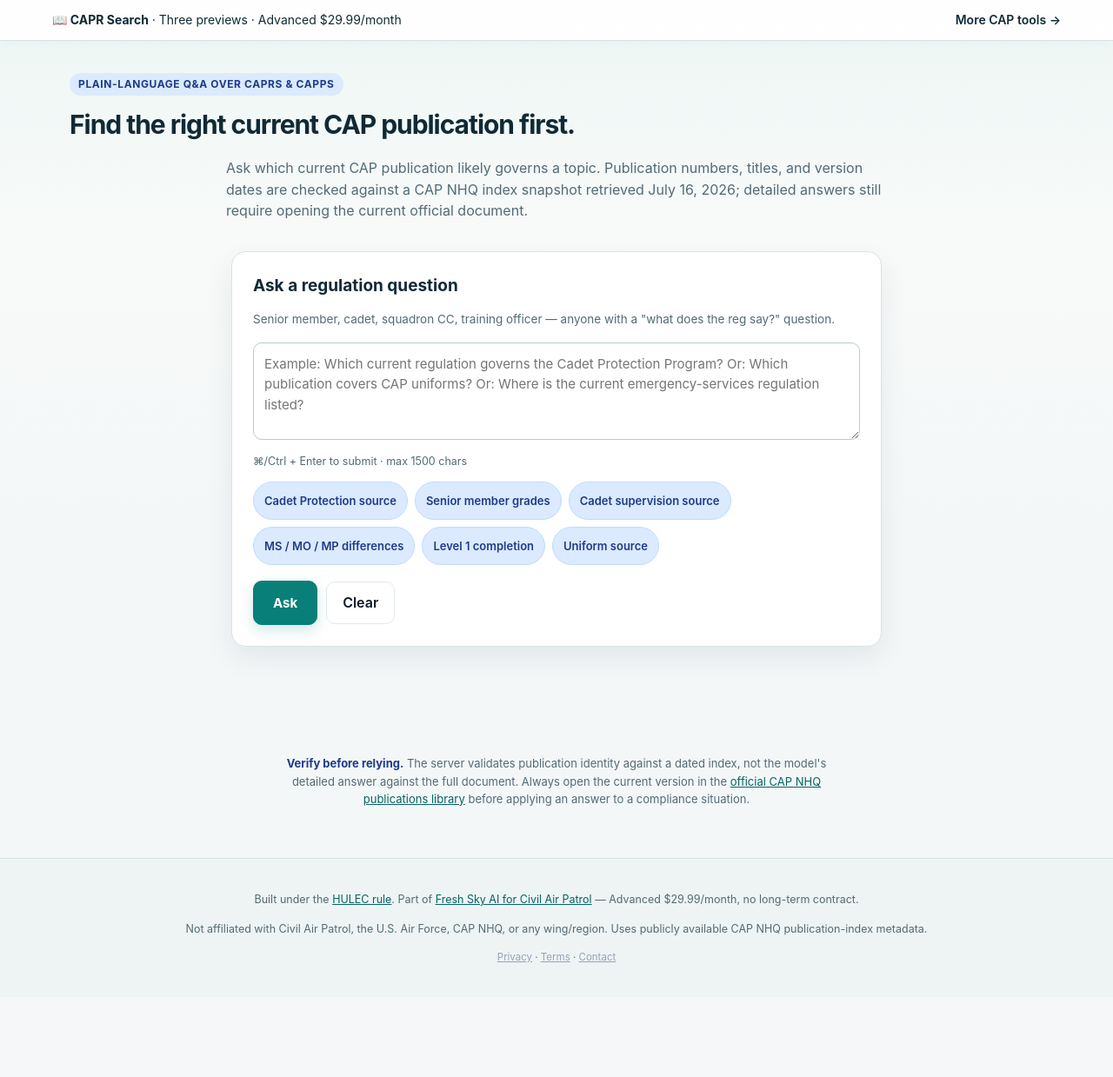
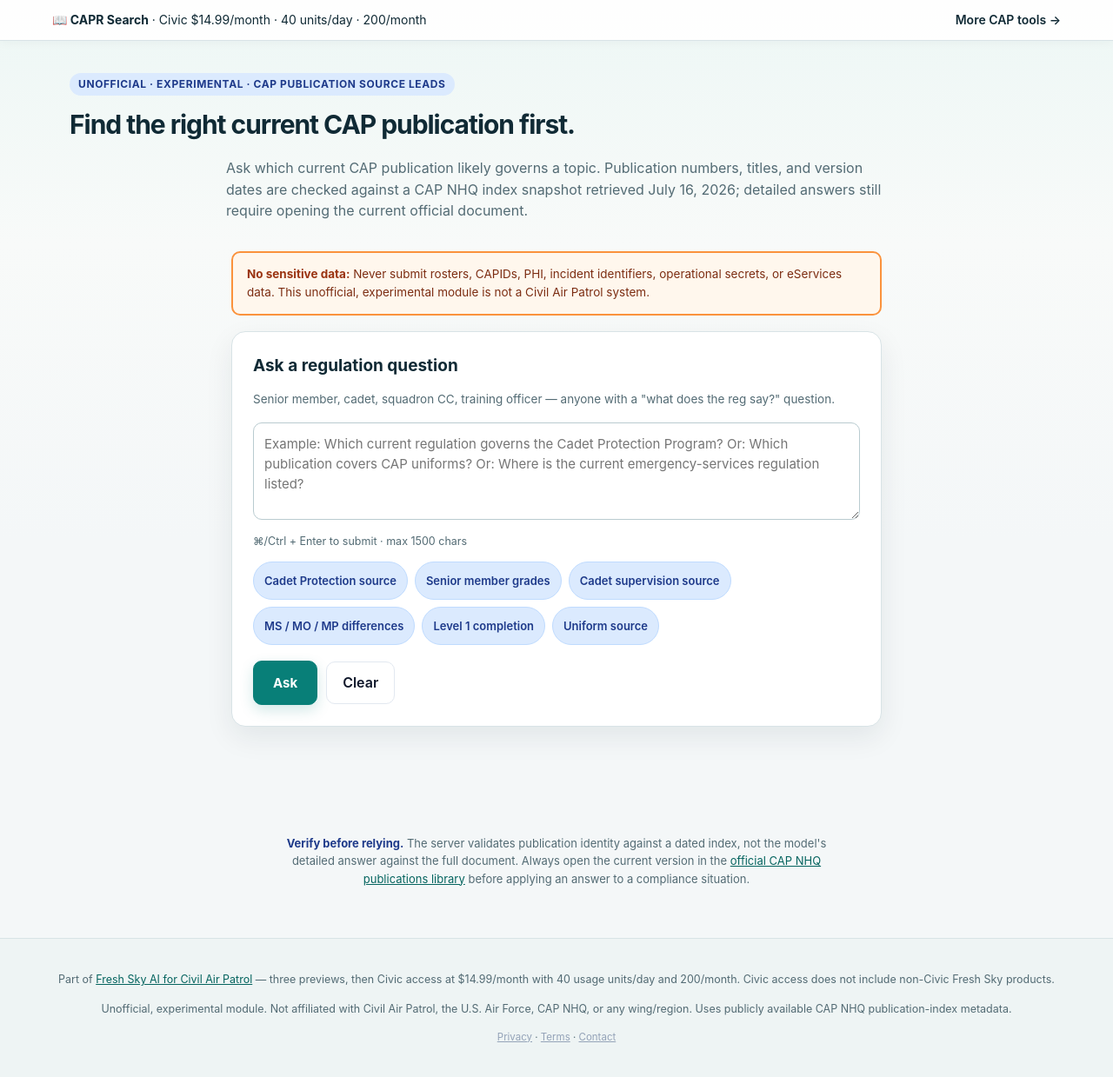
Before and after one commit to justfreshsky-jpg/CAPRSearch, a Flask app: page / in a window 1280 px wide. Shown: the whole page at 87% size. Before the commit the page ends 1107 px from the top, so only its background shows below. Run offline with Flask 3, Linux system fonts and the light colour scheme.

Commit message:
Align CAPR Search with Civic pricing and safety

```diff
--- a/app.py
+++ b/app.py
@@ -36,6 +36,7 @@ register_freemium(
     primary_url=os.environ.get('APP_URL', 'https://capr.freshskyai.com'),
     community_mode=True,
     gate_all_post=True,
+    workspace_id='civic',
 )
 install_hulec(app, slug='capr')
 install_security_headers(app)
@@ -353,11 +354,11 @@ _PRIVACY_HTML = """<!DOCTYPE html>
 </head><body>
 <a href="/">← Back to CAPR Search</a>
 <h1>Privacy Policy — CAPR Search</h1>
-<p><em>Last updated 2026-07-16</em></p>
+<p><em>Last updated 2026-07-26</em></p>
 <h2>What we collect</h2>
-<p>CAPR Search is a stateless tool. We do <strong>not</strong> require accounts. We do <strong>not</strong> store the text or voice input you submit. We do <strong>not</strong> upload member rosters, patient data, or any personally identifying information.</p>
+<p>CAPR Search is a stateless tool. We do <strong>not</strong> store the text or voice input you submit. An email address is used only when you choose to sign in for paid access. CAPR Search does not accept or need member rosters, CAPIDs, patient health information (PHI), incident identifiers, or operational secrets.</p>
 <h2>What we send to AI providers</h2>
-<p>The text or voice transcript you submit is sent through the configured restricted U.S. AI provider pool. Provider availability can change. The shared privacy layer rejects several common identifier patterns before provider calls, but automated screening is not a substitute for removing identifying information. Do not submit PII, member rosters, payment data, or sensitive operational details.</p>
+<p>The text or voice transcript you submit is sent through the configured restricted U.S. AI provider pool. Provider availability can change. The shared privacy layer rejects several common identifier patterns before provider calls, but automated screening is not a substitute for removing identifying information. <strong>Do not submit rosters, CAPIDs, PHI, incident identifiers, operational secrets, payment data, or other sensitive data.</strong></p>
 <h2>What gets logged</h2>
 <p>Standard request metadata (IP address, timestamp, response code) is logged by Google Cloud Run for operational purposes (debugging, abuse prevention) and rotated automatically per Google retention defaults. We do not associate logs with individual users.</p>
 <h2>Cookies</h2>
@@ -375,13 +376,13 @@ _TERMS_HTML = """<!DOCTYPE html>
 </head><body>
 <a href="/">← Back to CAPR Search</a>
 <h1>Terms of Use — CAPR Search</h1>
-<p><em>Last updated 2026-05-07</em></p>
+<p><em>Last updated 2026-07-26</em></p>
 <h2>What this is</h2>
-<p>CAPR Search is a paid, member-focused tool offered by Fresh Sky LLC for use by U.S. Civil Air Patrol members. Three previews are included; continued access is $29.99/month and may be canceled monthly.</p>
+<p>CAPR Search is an unofficial, experimental, privacy-first Civic module offered by Fresh Sky LLC. Three previews are included; Civic access is $14.99/month with an allowance of 40 usage units per day and 200 per month, and may be canceled monthly. Civic access covers CivicOps and CAP modules only; it does not grant access to non-Civic Fresh Sky products. Existing eligible subscriptions continue to be recognized.</p>
 <h2>What this is not</h2>
-<p>CAPR Search is <strong>not</strong> affiliated with any government agency, military service, or official entity. Output is AI-generated and intended as a draft or study aid only — the human user is responsible for verifying accuracy against authoritative current sources before acting on or filing anything.</p>
+<p>CAPR Search is <strong>not</strong> an official Civil Air Patrol publication search system and is not affiliated with or endorsed by Civil Air Patrol, any government agency, or any military service. Output is AI-generated and intended as a source lead only — the human user is responsible for opening and verifying the authoritative current publication before acting.</p>
 <h2>Use at your own discretion</h2>
-<p>You agree to use the tool in good faith. Do not submit personally identifying information (PII) about third parties, patient health information (PHI), or classified/sensitive operational details. The tool is not designed to handle such data and we do not warrant against any misuse.</p>
+<p>You agree to use the tool in good faith. <strong>Do not submit rosters, CAPIDs, personally identifying information (PII), patient health information (PHI), incident identifiers, operational secrets, or classified/sensitive operational details.</strong> The tool is not designed to handle such data and we do not warrant against any misuse.</p>
 <h2>No warranty</h2>
 <p>The tool is provided "as is" without warranty of any kind. Fresh Sky LLC disclaims all liability for damages arising from use or misuse of the output.</p>
 <h2>Changes</h2>
--- a/requirements.txt
+++ b/requirements.txt
@@ -3,4 +3,5 @@ Werkzeug==3.1.8
 gunicorn==23.0.0
 requests==2.34.2
 urllib3==2.7.0
-freshsky-common @ git+https://github.com/justfreshsky-jpg/freshsky-common.git@587c4381f5976e66341fca42ca130a29528587bb
+# freshsky-common v0.6.0
+freshsky-common @ git+https://github.com/justfreshsky-jpg/freshsky-common.git@05fe2d0a11fd81ee82f16f6270fc061b0fc15b37
--- a/templates/index.html
+++ b/templates/index.html
@@ -30,6 +30,8 @@
     .card { background:var(--card); border:1px solid var(--border); border-radius:14px; padding:24px; margin-bottom:18px; box-shadow:0 1px 3px rgba(0,0,0,.04); }
     .card h2 { margin:0 0 6px; font-size:19px; }
     .card .sub { font-size:13.5px; color:var(--muted); margin-bottom:16px; }
+    .safety-boundary { background:#fff7ed; color:#7c2d12; border:2px solid #fb923c; border-radius:10px; padding:14px 16px; margin-bottom:18px; font-size:13.5px; }
+    .safety-boundary strong { color:#9a3412; }
     label { display:block; font-weight:600; margin-bottom:8px; font-size:14px; }
     textarea { width:100%; min-height:96px; padding:12px; border:1px solid var(--border); border-radius:10px; font:inherit; font-size:15px; resize:vertical; background:#fff; }
     textarea:focus { outline:2px solid var(--accent); border-color:var(--accent); }
@@ -134,22 +136,27 @@ a:hover{color:#c4b5fd}
 </head>
 <body>
   <div class="topbar">
-    <span><strong>📖 CAPR Search</strong> &middot; Three previews · Advanced $29.99/month</span>
+    <span><strong>📖 CAPR Search</strong> &middot; Civic $14.99/month · 40 units/day · 200/month</span>
     <a href="https://cap.freshskyai.com/" target="_blank" rel="noopener">More CAP tools →</a>
   </div>
 
   <header>
-    <span class="tag">Plain-language Q&amp;A over CAPRs &amp; CAPPs</span>
+    <span class="tag">Unofficial · Experimental · CAP publication source leads</span>
     <h1>Find the right current CAP publication first.</h1>
     <p>Ask which current CAP publication likely governs a topic. Publication numbers, titles, and version dates are checked against a CAP NHQ index snapshot retrieved July 16, 2026; detailed answers still require opening the current official document.</p>
   </header>
 
   <main>
+    <aside class="safety-boundary" id="safetyBoundary" role="note">
+      <strong>No sensitive data:</strong> Never submit rosters, CAPIDs, PHI, incident identifiers,
+      operational secrets, or eServices data. This unofficial, experimental module is not a
+      Civil Air Patrol system.
+    </aside>
     <div class="card">
       <h2>Ask a regulation question</h2>
       <p class="sub">Senior member, cadet, squadron CC, training officer — anyone with a "what does the reg say?" question.</p>
 
-      <textarea id="question" placeholder="Example: Which current regulation governs the Cadet Protection Program? Or: Which publication covers CAP uniforms? Or: Where is the current emergency-services regulation listed?"></textarea>
+      <textarea id="question" aria-describedby="safetyBoundary" placeholder="Example: Which current regulation governs the Cadet Protection Program? Or: Which publication covers CAP uniforms? Or: Where is the current emergency-services regulation listed?"></textarea>
       <div class="hint">⌘/Ctrl + Enter to submit · max 1500 chars</div>
 
       <div class="suggestions">
@@ -181,8 +188,8 @@ a:hover{color:#c4b5fd}
   </div>
 
   <footer>
-    <p>Built under the <a href="https://www.freshskyai.com/#hulec" target="_blank" rel="noopener">HULEC rule</a>. Part of <a href="https://cap.freshskyai.com/" target="_blank" rel="noopener">Fresh Sky AI for Civil Air Patrol</a> — Advanced $29.99/month, no long-term contract.</p>
-    <p>Not affiliated with Civil Air Patrol, the U.S. Air Force, CAP NHQ, or any wing/region. Uses publicly available CAP NHQ publication-index metadata.</p>
+    <p>Part of <a href="https://cap.freshskyai.com/" target="_blank" rel="noopener">Fresh Sky AI for Civil Air Patrol</a> — three previews, then Civic access at $14.99/month with 40 usage units/day and 200/month. Civic access does not include non-Civic Fresh Sky products.</p>
+    <p>Unofficial, experimental module. Not affiliated with Civil Air Patrol, the U.S. Air Force, CAP NHQ, or any wing/region. Uses publicly available CAP NHQ publication-index metadata.</p>
       <p style="margin-top:8px;font-size:11.5px;"><a href="/privacy" style="color:#94a3b8;text-decoration:underline;">Privacy</a> · <a href="/terms" style="color:#94a3b8;text-decoration:underline;">Terms</a> · <a href="https://www.freshskyai.com/contact" target="_blank" rel="noopener" style="color:#94a3b8;text-decoration:underline;">Contact</a></p>
   </footer>
 
```
Also changed, not shown: tests/test_reference_validation.py (+30 -0 lines), .github/workflows/deploy.yml, README.md.
